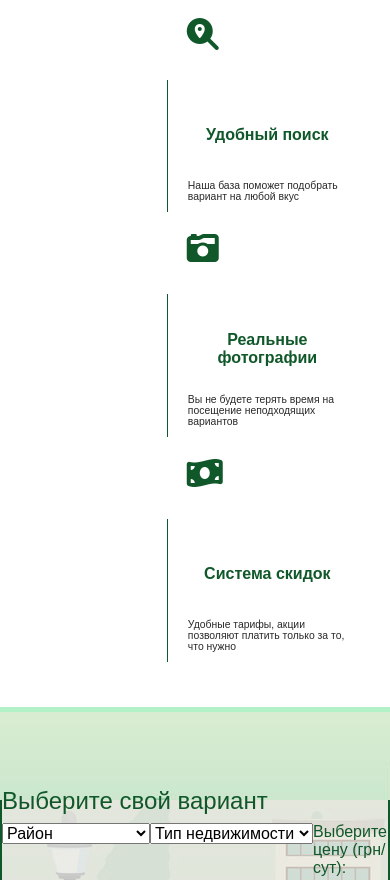
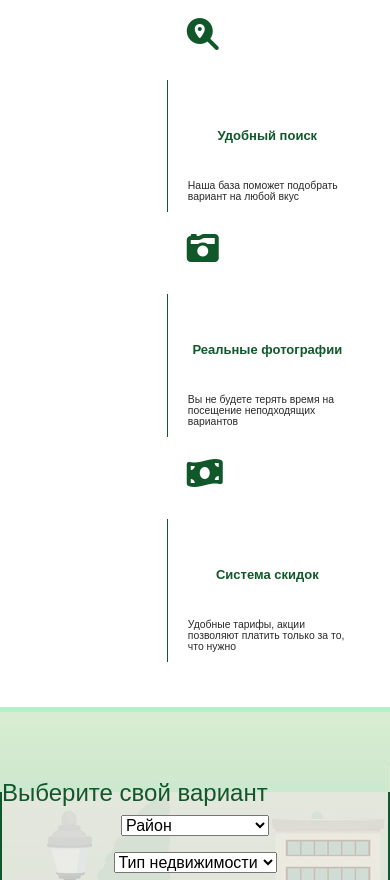
Before and after one commit to Ra0611/my-lending, a plain HTML site: page index.html in a window 390 px wide. Shown: the part 1120-2000 px from the top of the page. Drawn offline with nearby package versions, Linux system fonts and the light colour scheme.

Commit message:
second commit

```diff
--- a/CSS/style.css
+++ b/CSS/style.css
@@ -140,7 +140,6 @@ body {
     height: 100%;
     padding: 5px;
 }
-
 .col-ico {
     margin-bottom: 30px;
     color: rgb(16, 88, 42);
@@ -174,7 +173,11 @@ body {
     flex-direction: column;
     justify-content: center;
 }
-
+@media (max-width: 750px){
+    .col-title {
+        font-size: small;
+    }
+}
 @media (max-width:600px) {
     .col-title {
         margin: 15px;
@@ -208,17 +211,7 @@ body {
     border-top: solid 5px rgb(178, 240, 200);
     border-bottom: solid 5px rgb(178, 240, 200);
 }
-
-@media (max-width:900px) {
-    label {
-        display: flex;
-        flex-direction: column;
-        justify-content: space-around;
-        align-items: center;
-    }
-}
-
-fieldset {
+.fieldset {
     width: 100%;
     display: flex;
     background-color: rgba(235, 231, 225, 0.782);
@@ -226,7 +219,14 @@ fieldset {
     display: flex;
     justify-content: space-around;
 }
-
+@media (max-width:900px) {
+    .fieldset {
+        display: flex;
+        flex-direction: column;
+        justify-content: space-around;
+        align-items: center;
+    }
+}
 .container-list {
     margin: 0;
     padding: 0;
--- a/index.html
+++ b/index.html
@@ -6,7 +6,8 @@
     <meta http-equiv="X-UA-Compatible" content="IE=edge">
     <meta name="viewport" content="width=device-width, initial-scale=1.0">
     <title>My lending</title>
-    <link rel="stylesheet" href="https://cdn.jsdelivr.net/npm/bootstrap@4.6.0/dist/css/bootstrap.min.css" integrity="sha384-B0vP5xmATw1+K9KRQjQERJvTumQW0nPEzvF6L/Z6nronJ3oUOFUFpCjEUQouq2+l" crossorigin="anonymous">
+    <link rel="stylesheet" href="https://cdn.jsdelivr.net/npm/bootstrap@4.6.0/dist/css/bootstrap.min.css"
+        integrity="sha384-B0vP5xmATw1+K9KRQjQERJvTumQW0nPEzvF6L/Z6nronJ3oUOFUFpCjEUQouq2+l" crossorigin="anonymous">
     <link rel="stylesheet" href="CSS/style.css">
 </head>
 
@@ -103,12 +104,11 @@
                 </div>
             </div>
         </div>
-        </div>
         <form action="formdata" class="form-search" method="post">
-            <fieldset class="">
+            <fieldset class="fieldset">
                 <legend>Выберите свой вариант</legend>
                 <p><select name="district" id="district" placeholder="Выберите район">
-                        <option >Район</option>
+                        <option>Район</option>
                         <option value="kosa" class="district-item">Бердянская коса</option>
                         <option value="slobodka" class="district-item">Слободка</option>
                         <option value="liski" class="district-item">Лиски</option>
@@ -121,7 +121,7 @@
                     </select>
                 </p>
                 <p><select name="property" id="property">
-                        <option >Тип недвижимости</option>
+                        <option>Тип недвижимости</option>
                         <option value="kosa" class="district-item">Квартира</option>
                         <option value="slobodka" class="district-item">Дом</option>
                         <option value="liski" class="district-item">Комната</option>
@@ -129,14 +129,16 @@
                     </select>
                 </p>
                 <p><label for="price-select">Выберите цену (грн/сут):</label>
-                <input id="price-select" type="number" min="100" max="800" step="50" value="100"></p>
+                    <input id="price-select" type="number" min="100" max="800" step="50" value="100">
+                    <input type="submit" value="Отправить">
+                </p>
             </fieldset>
         </form>
     </main>
     <footer class="footer">
         <div class="container">
             <div class="row">
-Lorem ipsum dolor sit amet consectetur adipisicing elit. Exercitationem, ab.
+
             </div>
         </div>
     </footer>
```
Lines whose indentation alone changed are shown as unchanged.
